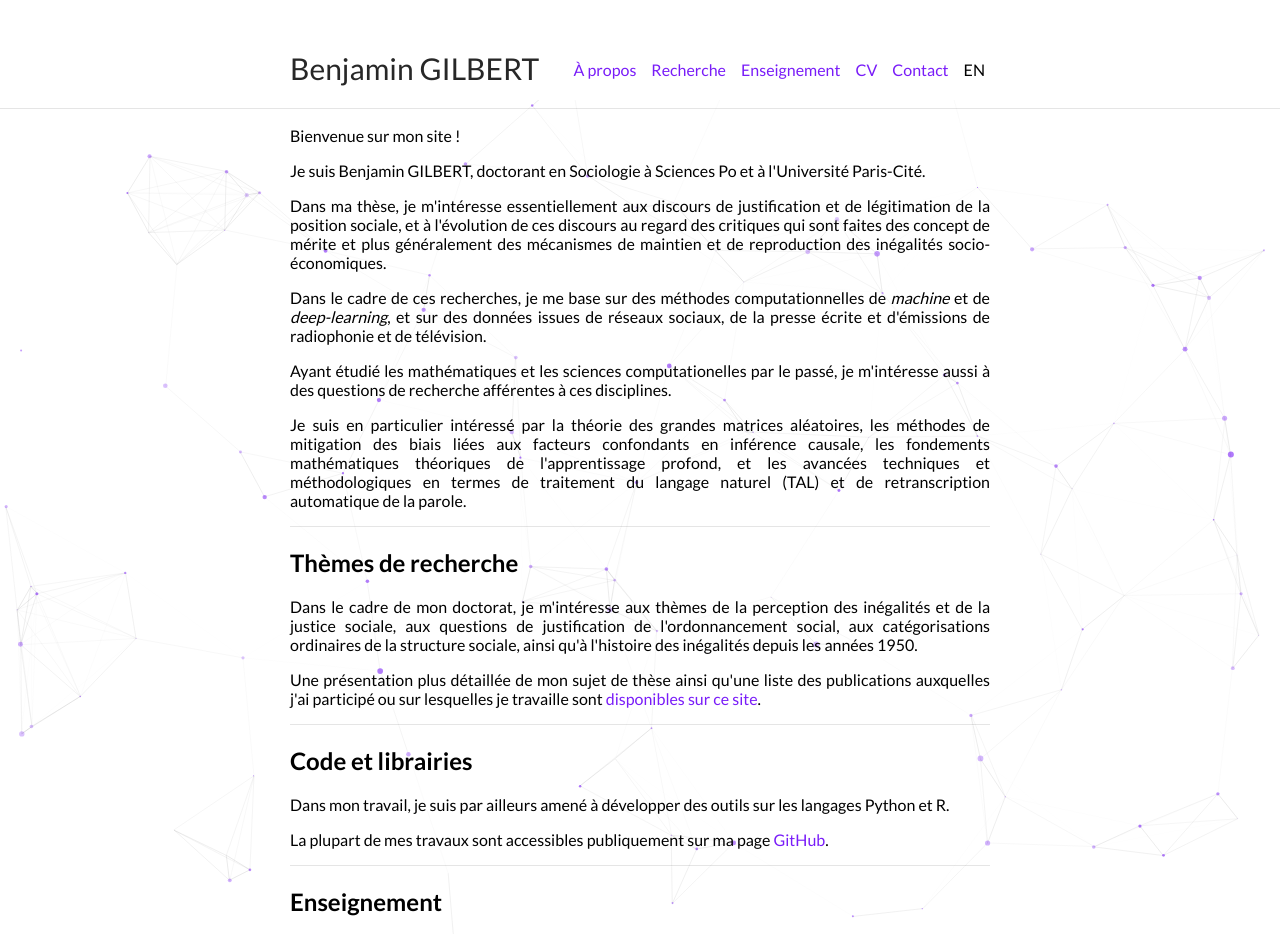
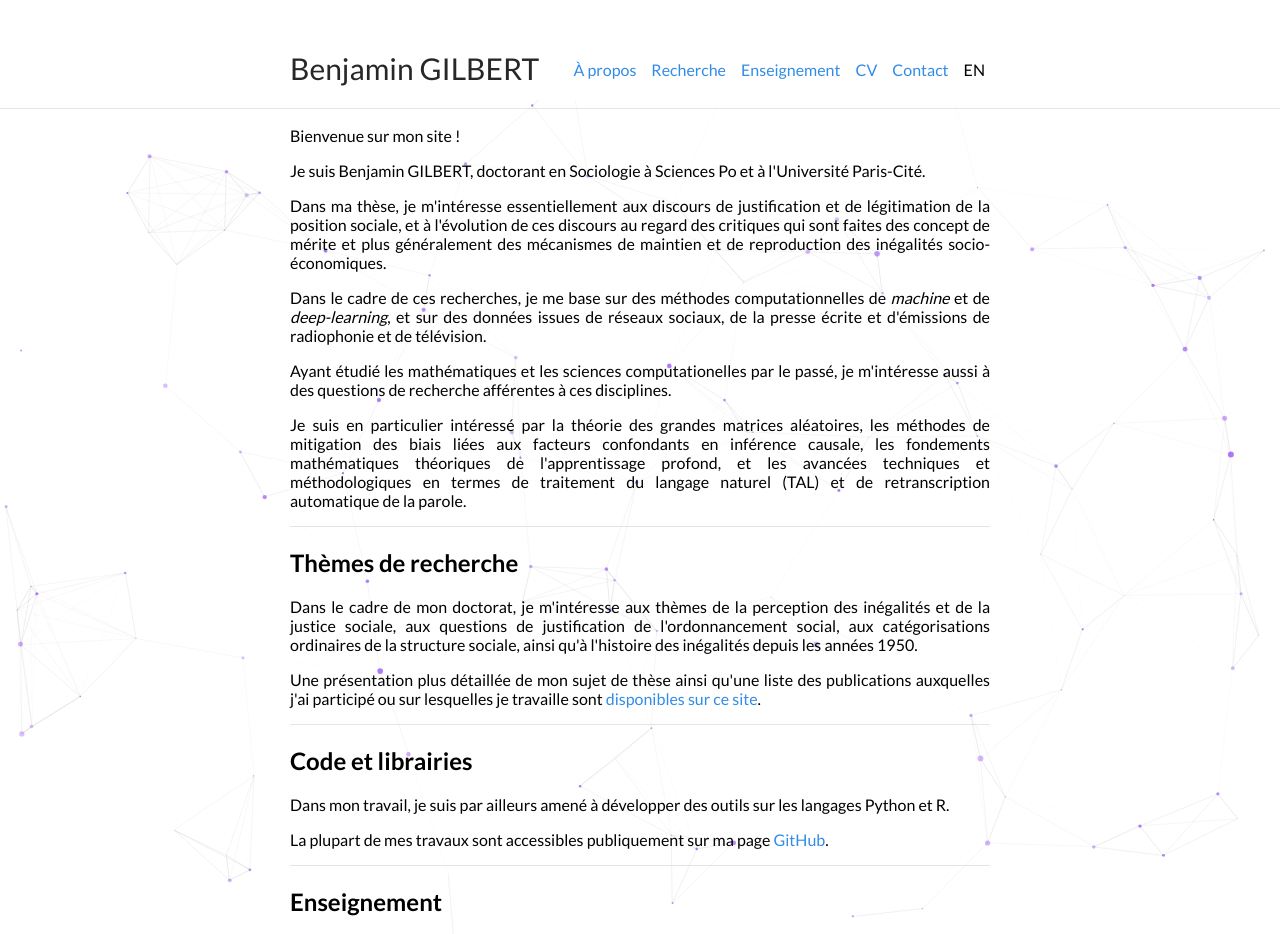
Before and after one commit to bglbrt/bglbrt.github.io, a Jekyll site: the page built from index.md, in a window 1280 px wide. Shown: the top 934 px of the page. Built offline with Jekyll 4.4.1, drawn with Linux system fonts in a browser that asks for light colours; nearby versions of some CDN libraries.

Commit message:
Update vars.scss

```diff
--- a/_sass/vars.scss
+++ b/_sass/vars.scss
@@ -2,7 +2,7 @@
  * Customization Variables
  */
 
-$accent: #791CF8;
+$accent: #318CE7;
 
 /*
  * Build Variables, don't touch
```
